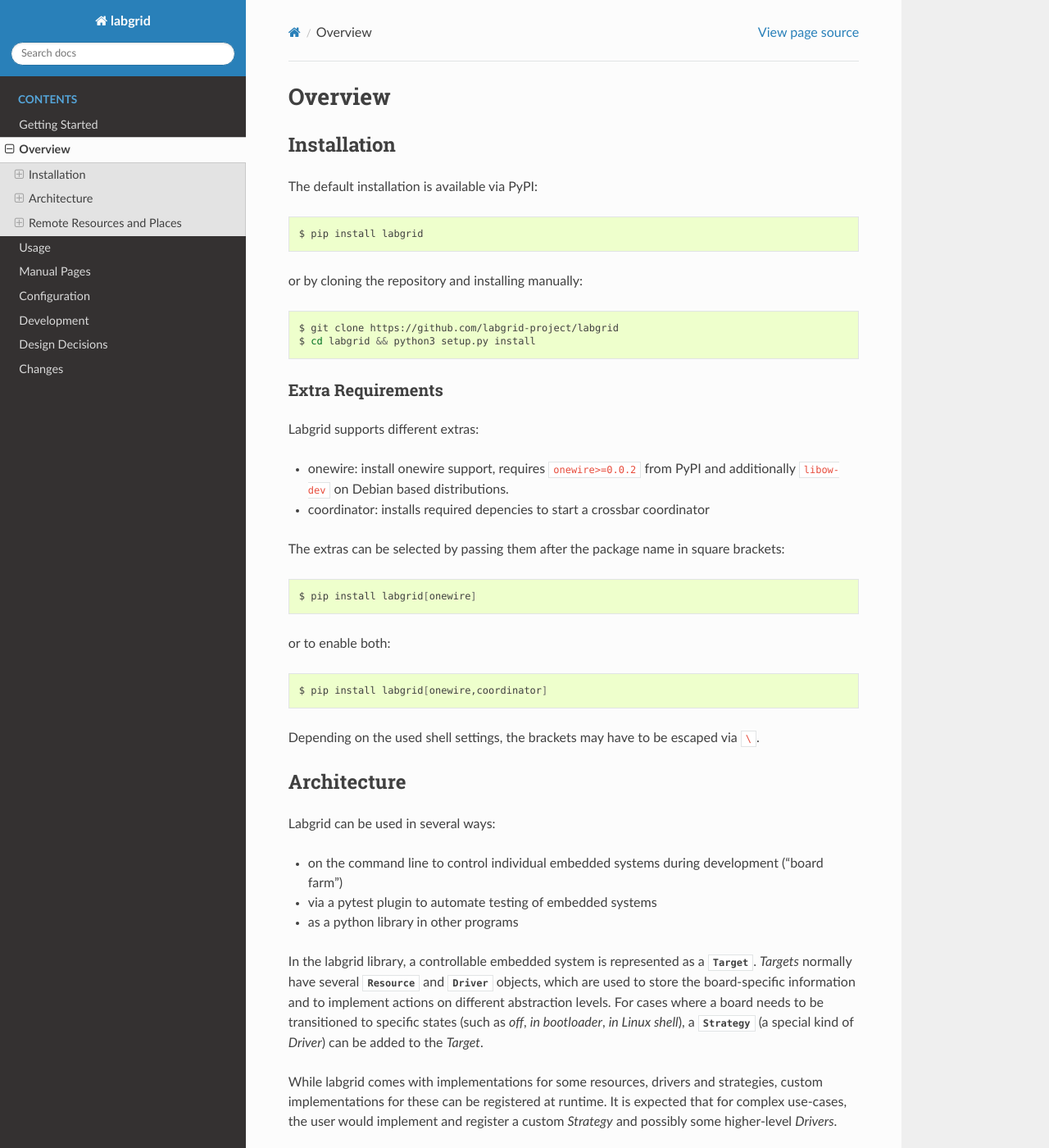
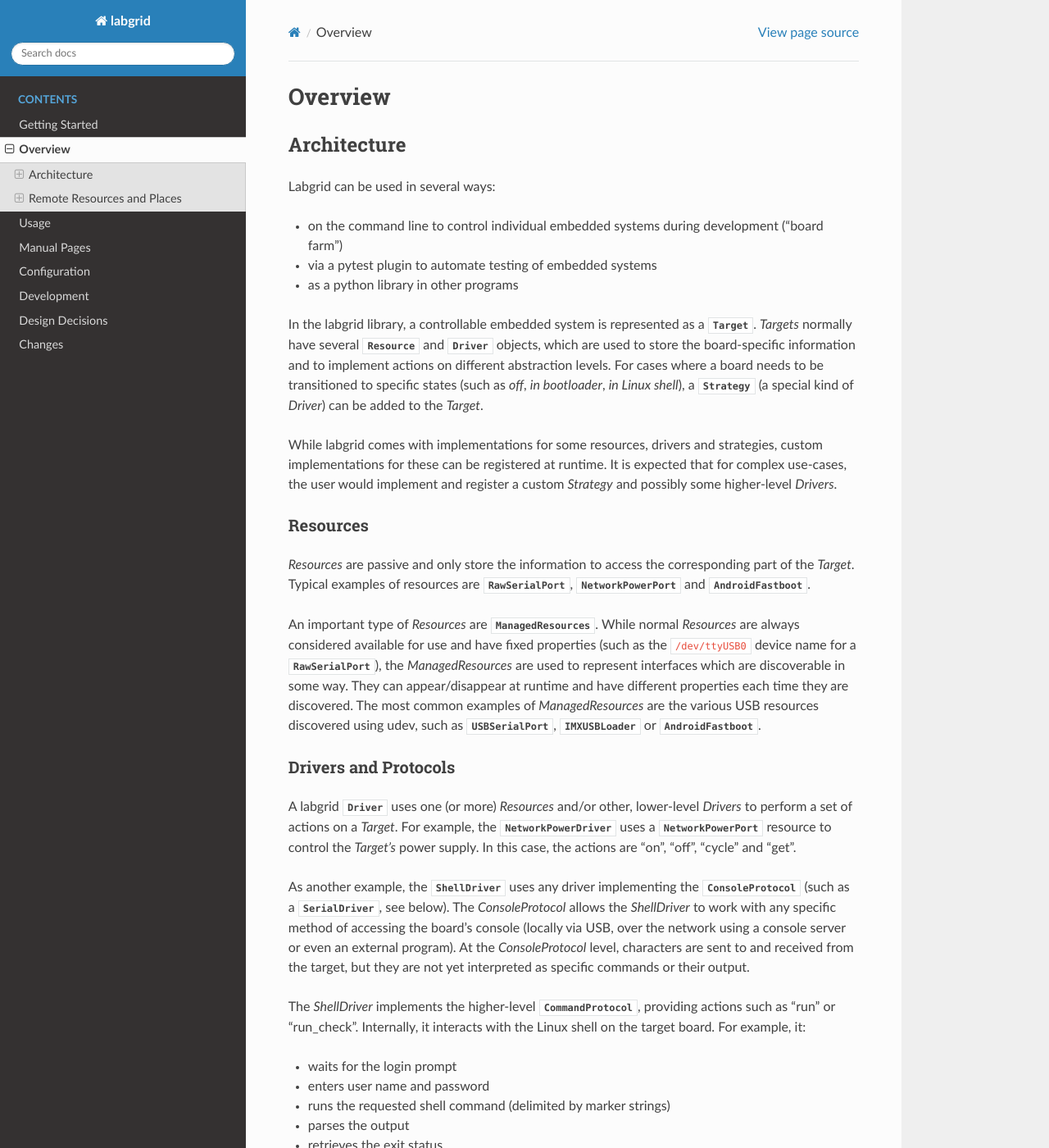
Before and after one commit to labgrid-project/labgrid, a Sphinx documentation site: the page built from doc/overview.rst, in a window 1280 px wide and 1400 px high. Shown: the whole window at 82% size. Built offline with Sphinx 7.4.7 and the Read the Docs theme 2.0.0, drawn with Linux system fonts in a browser that asks for light colours; pages that are not in the unit, such as notebooks, are missing from menus.

Commit message:
doc/overview: remove Installation section
This is a leftover installation section with outdated info. Remove it completely
since the installation has been moved to the "Getting Started" section.

Signed-off-by: Rouven Czerwinski <r.czerwinski@pengutronix.de>

```diff
--- a/doc/overview.rst
+++ b/doc/overview.rst
@@ -1,44 +1,5 @@
 Overview
 ========
-
-Installation
-------------
-
-The default installation is available via PyPI:
-
-.. code-block:: bash
-
-    $ pip install labgrid
-
-or by cloning the repository and installing manually:
-
-.. code-block:: bash
-
-    $ git clone https://github.com/labgrid-project/labgrid
-    $ cd labgrid && python3 setup.py install
-
-Extra Requirements
-~~~~~~~~~~~~~~~~~~
-Labgrid supports different extras:
-
-- onewire: install onewire support, requires ``onewire>=0.0.2`` from PyPI and
-  additionally ``libow-dev`` on Debian based distributions.
-- coordinator: installs required depencies to start a crossbar coordinator
-
-The extras can be selected by passing them after the package name in square
-brackets:
-
-.. code-block:: bash
-
-    $ pip install labgrid[onewire]
-
-or to enable both:
-
-.. code-block:: bash
-
-    $ pip install labgrid[onewire,coordinator]
-
-Depending on the used shell settings, the brackets may have to be escaped via ``\``.
 
 Architecture
 ------------
```
